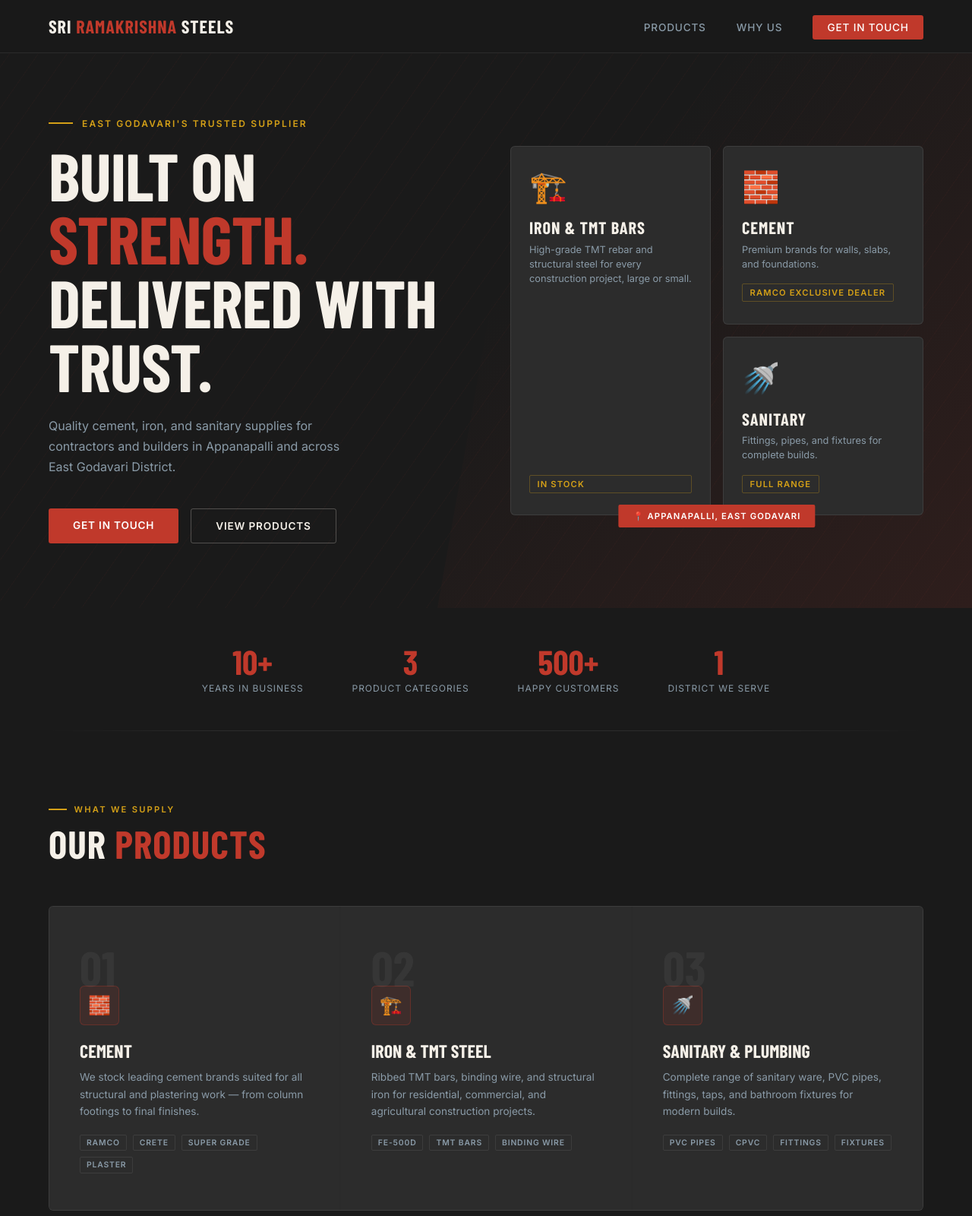
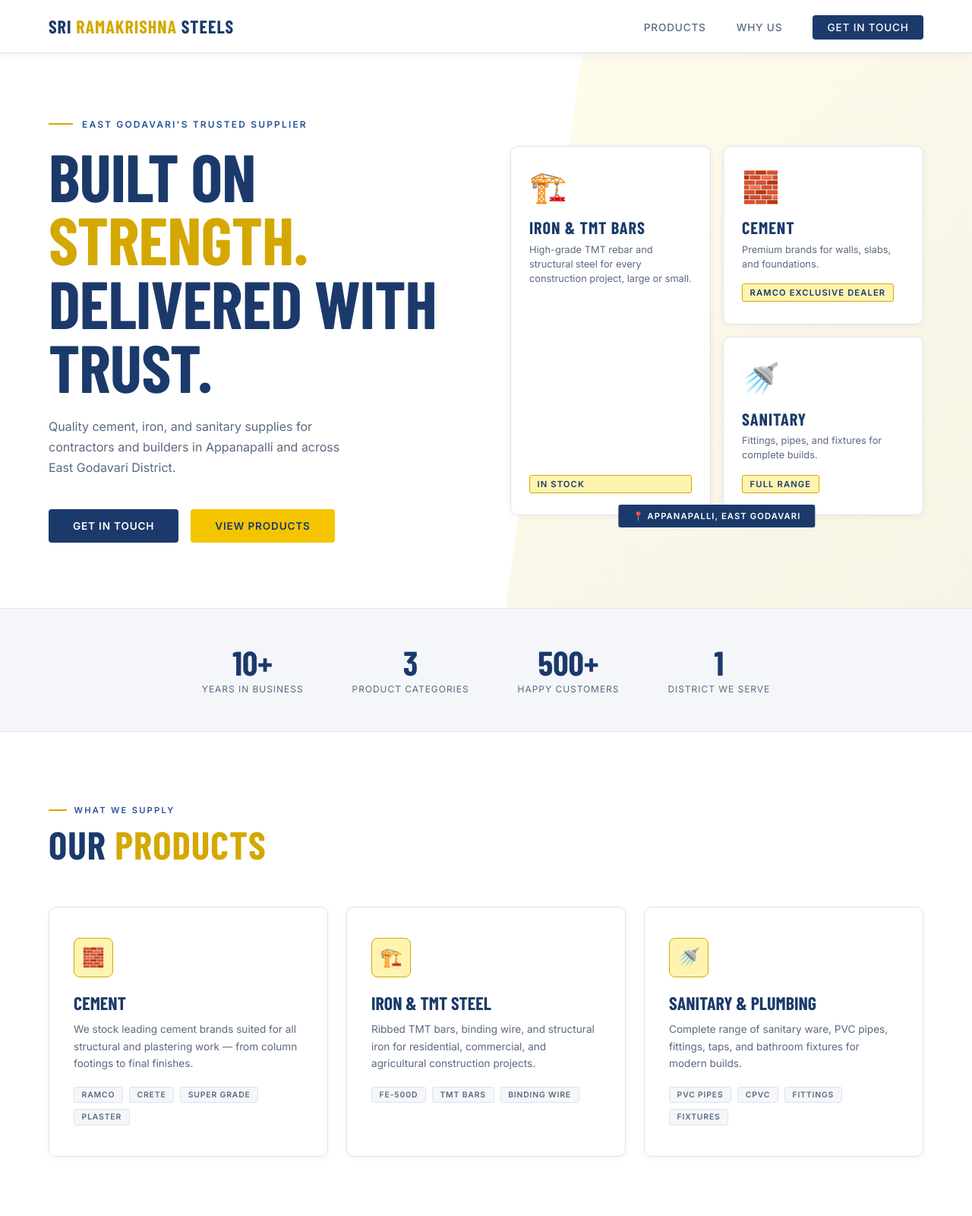
Before and after one commit to Vamsi-Gudimetla/Srksteels, a plain HTML site: page index.html in a window 1280 px wide. Shown: the top 1600 px of the page at 76% size. Drawn offline with nearby package versions, Linux system fonts and the light colour scheme; a web font is replaced by a local one.

Commit message:
Theme Change

```diff
--- a/index.html
+++ b/index.html
@@ -9,22 +9,25 @@
     *, *::before, *::after { box-sizing: border-box; margin: 0; padding: 0; }
 
     :root {
-      --charcoal: #1A1A1A;
-      --off-white: #F5F0E8;
-      --red: #C0392B;
-      --red-dark: #96281B;
-      --steel: #8A9BA8;
-      --amber: #D4A017;
-      --mid: #2C2C2C;
-      --border: rgba(255,255,255,0.08);
+      --navy: #1B3A6B;
+      --navy-dark: #122849;
+      --navy-light: #2A5298;
+      --yellow: #F5C400;
+      --yellow-dark: #D4A800;
+      --yellow-light: #FFF3B0;
+      --white: #FFFFFF;
+      --off-white: #F4F6FA;
+      --slate: #5A6A80;
+      --border: #DDE3EE;
+      --text: #1A2A3A;
     }
 
     html { scroll-behavior: smooth; }
 
     body {
       font-family: 'Inter', sans-serif;
-      background: var(--charcoal);
-      color: var(--off-white);
+      background: var(--white);
+      color: var(--text);
       overflow-x: hidden;
     }
 
@@ -38,9 +41,10 @@
       justify-content: space-between;
       padding: 0 5%;
       height: 70px;
-      background: rgba(26,26,26,0.92);
+      background: rgba(255,255,255,0.96);
       backdrop-filter: blur(12px);
       border-bottom: 1px solid var(--border);
+      box-shadow: 0 2px 12px rgba(27,58,107,0.07);
     }
 
     .nav-logo {
@@ -49,9 +53,9 @@
       font-weight: 800;
       letter-spacing: 0.04em;
       text-transform: uppercase;
-      color: var(--off-white);
+      color: var(--navy);
     }
-    .nav-logo span { color: var(--red); }
+    .nav-logo span { color: var(--yellow-dark); }
 
     .nav-links {
       display: flex;
@@ -59,7 +63,7 @@
       list-style: none;
     }
     .nav-links a {
-      color: var(--steel);
+      color: var(--slate);
       text-decoration: none;
       font-size: 0.85rem;
       font-weight: 500;
@@ -67,16 +71,16 @@
       text-transform: uppercase;
       transition: color 0.2s;
     }
-    .nav-links a:hover { color: var(--off-white); }
+    .nav-links a:hover { color: var(--navy); }
 
     .nav-cta {
-      background: var(--red);
+      background: var(--navy) !important;
       color: #fff !important;
       padding: 0.5rem 1.2rem;
-      border-radius: 3px;
+      border-radius: 4px;
       transition: background 0.2s !important;
     }
-    .nav-cta:hover { background: var(--red-dark) !important; color: #fff !important; }
+    .nav-cta:hover { background: var(--navy-dark) !important; }
 
     /* HERO */
     .hero {
@@ -87,30 +91,30 @@
       position: relative;
       overflow: hidden;
       padding: 70px 5% 0;
+      background: var(--white);
     }
 
-    /* Diagonal stripe background */
-    .hero::before {
+    /* Yellow diagonal accent */
+    .hero::after {
       content: '';
       position: absolute;
-      inset: 0;
-      background:
-        repeating-linear-gradient(
-          -55deg,
-          transparent,
-          transparent 30px,
-          rgba(192,57,43,0.04) 30px,
-          rgba(192,57,43,0.04) 31px
-        );
+      top: 0; right: 0;
+      width: 48%;
+      height: 100%;
+      background: var(--yellow);
+      clip-path: polygon(18% 0, 100% 0, 100% 100%, 0% 100%);
+      opacity: 0.08;
+      pointer-events: none;
     }
 
-    .hero-bg-accent {
+    .hero-stripe {
       position: absolute;
       top: 0; right: 0;
-      width: 55%;
+      width: 48%;
       height: 100%;
-      background: linear-gradient(135deg, transparent 30%, rgba(192,57,43,0.12) 100%);
-      clip-path: polygon(20% 0, 100% 0, 100% 100%, 0% 100%);
+      background: linear-gradient(135deg, transparent 20%, rgba(27,58,107,0.04) 100%);
+      clip-path: polygon(18% 0, 100% 0, 100% 100%, 0% 100%);
+      pointer-events: none;
     }
 
     .hero-content {
@@ -129,7 +133,7 @@
       font-weight: 600;
       letter-spacing: 0.18em;
       text-transform: uppercase;
-      color: var(--amber);
+      color: var(--navy-light);
       margin-bottom: 1.2rem;
       display: flex;
       align-items: center;
@@ -140,7 +144,7 @@
       display: block;
       width: 32px;
       height: 2px;
-      background: var(--amber);
+      background: var(--yellow-dark);
     }
 
     .hero-title {
@@ -151,16 +155,16 @@
       text-transform: uppercase;
       letter-spacing: -0.01em;
       margin-bottom: 1.5rem;
+      color: var(--navy);
     }
-
     .hero-title .line-accent {
-      color: var(--red);
+      color: var(--yellow-dark);
       display: block;
     }
 
     .hero-subtitle {
       font-size: 1rem;
-      color: var(--steel);
+      color: var(--slate);
       line-height: 1.7;
       max-width: 400px;
       margin-bottom: 2.5rem;
@@ -173,7 +177,7 @@
     }
 
     .btn-primary {
-      background: var(--red);
+      background: var(--navy);
       color: #fff;
       padding: 0.9rem 2rem;
       border: none;
@@ -184,31 +188,31 @@
       text-transform: uppercase;
       cursor: pointer;
       text-decoration: none;
-      border-radius: 3px;
+      border-radius: 4px;
       transition: background 0.2s, transform 0.15s;
       display: inline-block;
     }
-    .btn-primary:hover { background: var(--red-dark); transform: translateY(-2px); }
+    .btn-primary:hover { background: var(--navy-dark); transform: translateY(-2px); }
 
-    .btn-ghost {
-      background: transparent;
-      color: var(--off-white);
+    .btn-yellow {
+      background: var(--yellow);
+      color: var(--navy);
       padding: 0.9rem 2rem;
-      border: 1px solid rgba(245,240,232,0.25);
+      border: none;
       font-family: 'Inter', sans-serif;
       font-size: 0.85rem;
-      font-weight: 600;
+      font-weight: 700;
       letter-spacing: 0.06em;
       text-transform: uppercase;
       cursor: pointer;
       text-decoration: none;
-      border-radius: 3px;
-      transition: border-color 0.2s, transform 0.15s;
+      border-radius: 4px;
+      transition: background 0.2s, transform 0.15s;
       display: inline-block;
     }
-    .btn-ghost:hover { border-color: var(--off-white); transform: translateY(-2px); }
+    .btn-yellow:hover { background: var(--yellow-dark); transform: translateY(-2px); }
 
-    /* Hero visual card stack */
+    /* Hero visual cards */
     .hero-visual {
       display: grid;
       grid-template-columns: 1fr 1fr;
@@ -217,24 +221,21 @@
     }
 
     .material-card {
-      background: var(--mid);
-      border: 1px solid var(--border);
-      border-radius: 6px;
+      background: var(--white);
+      border: 1.5px solid var(--border);
+      border-radius: 10px;
       padding: 1.8rem 1.5rem;
-      transition: border-color 0.25s, transform 0.25s;
+      transition: border-color 0.25s, transform 0.25s, box-shadow 0.25s;
+      box-shadow: 0 2px 8px rgba(27,58,107,0.06);
     }
     .material-card:hover {
-      border-color: rgba(192,57,43,0.5);
+      border-color: var(--yellow);
       transform: translateY(-4px);
+      box-shadow: 0 12px 30px rgba(27,58,107,0.12);
     }
-
     .material-card.tall { grid-row: span 2; display: flex; flex-direction: column; justify-content: space-between; }
 
-    .material-icon {
-      font-size: 2.5rem;
-      margin-bottom: 1rem;
-      display: block;
-    }
+    .material-icon { font-size: 2.5rem; margin-bottom: 1rem; display: block; }
     .material-card h3 {
       font-family: 'Barlow Condensed', sans-serif;
       font-size: 1.4rem;
@@ -242,20 +243,22 @@
       text-transform: uppercase;
       letter-spacing: 0.04em;
       margin-bottom: 0.4rem;
+      color: var(--navy);
     }
-    .material-card p { font-size: 0.8rem; color: var(--steel); line-height: 1.5; }
+    .material-card p { font-size: 0.8rem; color: var(--slate); line-height: 1.5; }
 
     .card-tag {
       display: inline-block;
       margin-top: 1rem;
       font-size: 0.7rem;
-      font-weight: 600;
+      font-weight: 700;
       letter-spacing: 0.1em;
       text-transform: uppercase;
-      color: var(--amber);
-      border: 1px solid rgba(212,160,23,0.3);
+      color: var(--navy);
+      background: var(--yellow-light);
+      border: 1px solid var(--yellow-dark);
       padding: 0.25rem 0.6rem;
-      border-radius: 2px;
+      border-radius: 3px;
     }
 
     .hero-location {
@@ -263,21 +266,21 @@
       bottom: -1rem;
       left: 50%;
       transform: translateX(-50%);
-      background: var(--red);
+      background: var(--navy);
       color: #fff;
       font-size: 0.7rem;
       font-weight: 600;
       letter-spacing: 0.1em;
       text-transform: uppercase;
       padding: 0.5rem 1.2rem;
-      border-radius: 2px;
+      border-radius: 3px;
       white-space: nowrap;
     }
 
     /* DIVIDER */
     .section-divider {
       height: 1px;
-      background: linear-gradient(90deg, transparent, var(--border) 20%, var(--border) 80%, transparent);
+      background: var(--border);
       margin: 0 5%;
     }
 
@@ -288,39 +291,38 @@
       justify-content: center;
       gap: 4rem;
       flex-wrap: wrap;
+      background: var(--off-white);
+      border-top: 1px solid var(--border);
+      border-bottom: 1px solid var(--border);
     }
-    .trust-item {
-      text-align: center;
-    }
+    .trust-item { text-align: center; }
     .trust-number {
       font-family: 'Barlow Condensed', sans-serif;
       font-size: 2.8rem;
       font-weight: 800;
-      color: var(--red);
+      color: var(--navy);
       line-height: 1;
       display: block;
     }
     .trust-label {
       font-size: 0.75rem;
-      color: var(--steel);
+      color: var(--slate);
       letter-spacing: 0.08em;
       text-transform: uppercase;
       margin-top: 0.3rem;
       display: block;
     }
 
-    /* PRODUCTS */
+    /* SECTIONS */
     section { padding: 6rem 5%; }
 
-    .section-header {
-      margin-bottom: 3.5rem;
-    }
+    .section-header { margin-bottom: 3.5rem; }
     .section-eyebrow {
       font-size: 0.7rem;
       font-weight: 600;
       letter-spacing: 0.2em;
       text-transform: uppercase;
-      color: var(--amber);
+      color: var(--navy-light);
       margin-bottom: 0.8rem;
       display: flex;
       align-items: center;
@@ -331,7 +333,7 @@
       display: block;
       width: 24px;
       height: 2px;
-      background: var(--amber);
+      background: var(--yellow-dark);
     }
     .section-title {
       font-family: 'Barlow Condensed', sans-serif;
@@ -340,40 +342,37 @@
       text-transform: uppercase;
       letter-spacing: 0.02em;
       line-height: 1;
+      color: var(--navy);
     }
-    .section-title em { color: var(--red); font-style: normal; }
+    .section-title em { color: var(--yellow-dark); font-style: normal; }
 
+    /* PRODUCTS */
     .products-grid {
       display: grid;
       grid-template-columns: repeat(3, 1fr);
-      gap: 1.5px;
-      background: var(--border);
-      border: 1px solid var(--border);
-      border-radius: 6px;
-      overflow: hidden;
+      gap: 1.5rem;
     }
 
     .product-item {
-      background: var(--mid);
-      padding: 3rem 2.5rem;
-      transition: background 0.25s;
+      background: var(--white);
+      border: 1.5px solid var(--border);
+      border-radius: 10px;
+      padding: 2.5rem 2rem;
+      transition: border-color 0.25s, box-shadow 0.25s, transform 0.25s;
+      box-shadow: 0 2px 8px rgba(27,58,107,0.05);
     }
-    .product-item:hover { background: #333; }
+    .product-item:hover {
+      border-color: var(--yellow);
+      box-shadow: 0 12px 32px rgba(27,58,107,0.1);
+      transform: translateY(-4px);
+    }
 
-    .product-number {
-      font-family: 'Barlow Condensed', sans-serif;
-      font-size: 4rem;
-      font-weight: 800;
-      color: rgba(255,255,255,0.05);
-      line-height: 1;
-      margin-bottom: -0.5rem;
-    }
     .product-icon-wrap {
       width: 52px;
       height: 52px;
-      background: rgba(192,57,43,0.12);
-      border: 1px solid rgba(192,57,43,0.3);
-      border-radius: 6px;
+      background: var(--yellow-light);
+      border: 1.5px solid var(--yellow-dark);
+      border-radius: 8px;
       display: flex;
       align-items: center;
       justify-content: center;
@@ -386,8 +385,9 @@
       font-weight: 700;
       text-transform: uppercase;
       margin-bottom: 0.6rem;
+      color: var(--navy);
     }
-    .product-item p { font-size: 0.85rem; color: var(--steel); line-height: 1.65; }
+    .product-item p { font-size: 0.85rem; color: var(--slate); line-height: 1.65; }
 
     .product-brands {
       margin-top: 1.2rem;
@@ -400,44 +400,44 @@
       font-weight: 600;
       letter-spacing: 0.08em;
       text-transform: uppercase;
-      padding: 0.2rem 0.5rem;
+      padding: 0.2rem 0.6rem;
       border: 1px solid var(--border);
-      border-radius: 2px;
-      color: var(--steel);
+      border-radius: 3px;
+      color: var(--slate);
+      background: var(--off-white);
     }
 
     /* WHY US */
     .why-section {
-      background: var(--mid);
-      margin: 0;
+      background: var(--navy);
       padding: 6rem 5%;
     }
+    .why-section .section-eyebrow { color: var(--yellow); }
+    .why-section .section-title { color: #fff; }
+    .why-section .section-title em { color: var(--yellow); }
 
     .why-grid {
       display: grid;
       grid-template-columns: repeat(2, 1fr);
-      gap: 1px;
-      background: var(--border);
-      border: 1px solid var(--border);
-      border-radius: 6px;
-      overflow: hidden;
+      gap: 1.5rem;
       margin-top: 3.5rem;
     }
 
     .why-item {
-      background: var(--mid);
+      background: rgba(255,255,255,0.06);
+      border: 1px solid rgba(255,255,255,0.1);
+      border-radius: 10px;
       padding: 2.5rem;
       display: flex;
       gap: 1.5rem;
-      transition: background 0.2s;
+      transition: background 0.2s, border-color 0.2s;
     }
-    .why-item:hover { background: #333; }
+    .why-item:hover {
+      background: rgba(245,196,0,0.08);
+      border-color: rgba(245,196,0,0.3);
+    }
 
-    .why-icon {
-      font-size: 1.8rem;
-      flex-shrink: 0;
-      margin-top: 0.2rem;
-    }
+    .why-icon { font-size: 1.8rem; flex-shrink: 0; margin-top: 0.2rem; }
     .why-item h4 {
       font-family: 'Barlow Condensed', sans-serif;
       font-size: 1.2rem;
@@ -445,13 +445,12 @@
       text-transform: uppercase;
       letter-spacing: 0.03em;
       margin-bottom: 0.5rem;
+      color: #fff;
     }
-    .why-item p { font-size: 0.85rem; color: var(--steel); line-height: 1.65; }
+    .why-item p { font-size: 0.85rem; color: rgba(255,255,255,0.6); line-height: 1.65; }
 
     /* CONTACT */
-    .contact-section {
-      padding: 6rem 5%;
-    }
+    .contact-section { padding: 6rem 5%; background: var(--off-white); }
 
     .contact-inner {
       display: grid;
@@ -467,15 +466,10 @@
       text-transform: uppercase;
       line-height: 1;
       margin-bottom: 1.5rem;
+      color: var(--navy);
     }
-    .contact-info h2 em { color: var(--red); font-style: normal; }
-
-    .contact-info p {
-      color: var(--steel);
-      font-size: 0.9rem;
-      line-height: 1.7;
-      margin-bottom: 2.5rem;
-    }
+    .contact-info h2 em { color: var(--yellow-dark); font-style: normal; }
+    .contact-info p { color: var(--slate); font-size: 0.9rem; line-height: 1.7; margin-bottom: 2.5rem; }
 
     .contact-detail {
       display: flex;
@@ -484,14 +478,11 @@
       margin-bottom: 1.5rem;
     }
     .contact-detail-icon {
-      width: 40px;
-      height: 40px;
-      background: rgba(192,57,43,0.12);
-      border: 1px solid rgba(192,57,43,0.25);
-      border-radius: 4px;
-      display: flex;
-      align-items: center;
-      justify-content: center;
+      width: 40px; height: 40px;
+      background: var(--yellow-light);
+      border: 1.5px solid var(--yellow-dark);
+      border-radius: 6px;
+      display: flex; align-items: center; justify-content: center;
       font-size: 1rem;
       flex-shrink: 0;
     }
@@ -501,21 +492,17 @@
       font-weight: 600;
       letter-spacing: 0.1em;
       text-transform: uppercase;
-      color: var(--amber);
+      color: var(--navy-light);
       margin-bottom: 0.2rem;
     }
-    .contact-detail-text span {
-      font-size: 0.9rem;
-      color: var(--off-white);
-      line-height: 1.5;
-    }
+    .contact-detail-text span { font-size: 0.9rem; color: var(--text); line-height: 1.5; }
 
-    /* Contact form */
     .contact-form {
-      background: var(--mid);
-      border: 1px solid var(--border);
-      border-radius: 8px;
+      background: var(--white);
+      border: 1.5px solid var(--border);
+      border-radius: 12px;
       padding: 2.5rem;
+      box-shadow: 0 4px 20px rgba(27,58,107,0.08);
     }
     .contact-form h3 {
       font-family: 'Barlow Condensed', sans-serif;
@@ -523,47 +510,43 @@
       font-weight: 700;
       text-transform: uppercase;
       margin-bottom: 1.8rem;
-      letter-spacing: 0.04em;
+      color: var(--navy);
     }
 
-    .form-row {
-      display: grid;
-      grid-template-columns: 1fr 1fr;
-      gap: 1rem;
-      margin-bottom: 1rem;
-    }
+    .form-row { display: grid; grid-template-columns: 1fr 1fr; gap: 1rem; margin-bottom: 1rem; }
     .form-group { display: flex; flex-direction: column; gap: 0.4rem; margin-bottom: 1rem; }
     .form-group label {
       font-size: 0.7rem;
       font-weight: 600;
       letter-spacing: 0.1em;
       text-transform: uppercase;
-      color: var(--steel);
+      color: var(--slate);
     }
     .form-group input,
     .form-group select,
     .form-group textarea {
-      background: rgba(255,255,255,0.04);
-      border: 1px solid rgba(255,255,255,0.1);
-      border-radius: 4px;
-      color: var(--off-white);
+      background: var(--off-white);
+      border: 1.5px solid var(--border);
+      border-radius: 6px;
+      color: var(--text);
       padding: 0.75rem 1rem;
       font-family: 'Inter', sans-serif;
       font-size: 0.9rem;
       outline: none;
-      transition: border-color 0.2s;
+      transition: border-color 0.2s, box-shadow 0.2s;
     }
     .form-group input:focus,
     .form-group select:focus,
     .form-group textarea:focus {
-      border-color: var(--red);
+      border-color: var(--navy);
+      box-shadow: 0 0 0 3px rgba(27,58,107,0.1);
     }
     .form-group textarea { resize: vertical; min-height: 100px; }
-    .form-group select option { background: #2C2C2C; }
 
     /* FOOTER */
     footer {
-      border-top: 1px solid var(--border);
+      background: var(--navy);
+      border-top: 3px solid var(--yellow);
       padding: 2rem 5%;
       display: flex;
       align-items: center;
@@ -576,21 +559,17 @@
       font-size: 1.2rem;
       font-weight: 800;
       text-transform: uppercase;
+      color: #fff;
     }
-    .footer-brand span { color: var(--red); }
-    footer p {
-      font-size: 0.75rem;
-      color: var(--steel);
-    }
+    .footer-brand span { color: var(--yellow); }
+    footer p { font-size: 0.75rem; color: rgba(255,255,255,0.5); }
 
     /* ANIMATIONS */
     @keyframes fadeUp {
       from { opacity: 0; transform: translateY(24px); }
       to { opacity: 1; transform: translateY(0); }
     }
-    .hero-text-content > * {
-      animation: fadeUp 0.6s ease both;
-    }
+    .hero-text-content > * { animation: fadeUp 0.6s ease both; }
     .hero-text-content > *:nth-child(1) { animation-delay: 0.1s; }
     .hero-text-content > *:nth-child(2) { animation-delay: 0.2s; }
     .hero-text-content > *:nth-child(3) { animation-delay: 0.3s; }
@@ -627,7 +606,7 @@
 
   <!-- HERO -->
   <section class="hero">
-    <div class="hero-bg-accent"></div>
+    <div class="hero-stripe"></div>
     <div class="hero-content">
       <div class="hero-text-content">
         <div class="hero-eyebrow">East Godavari's Trusted Supplier</div>
@@ -641,7 +620,7 @@
         </p>
         <div class="hero-actions">
           <a href="#contact" class="btn-primary">Get in Touch</a>
-          <a href="#products" class="btn-ghost">View Products</a>
+          <a href="#products" class="btn-yellow">View Products</a>
         </div>
       </div>
 
@@ -691,8 +670,6 @@
     </div>
   </div>
 
-  <div class="section-divider"></div>
-
   <!-- PRODUCTS -->
   <section id="products">
     <div class="section-header">
@@ -701,7 +678,6 @@
     </div>
     <div class="products-grid">
       <div class="product-item">
-        <div class="product-number">01</div>
         <div class="product-icon-wrap">🧱</div>
         <h3>Cement</h3>
         <p>We stock leading cement brands suited for all structural and plastering work — from column footings to final finishes.</p>
@@ -713,7 +689,6 @@
         </div>
       </div>
       <div class="product-item">
-        <div class="product-number">02</div>
         <div class="product-icon-wrap">🏗️</div>
         <h3>Iron & TMT Steel</h3>
         <p>Ribbed TMT bars, binding wire, and structural iron for residential, commercial, and agricultural construction projects.</p>
@@ -724,7 +699,6 @@
         </div>
       </div>
       <div class="product-item">
-        <div class="product-number">03</div>
         <div class="product-icon-wrap">🚿</div>
         <h3>Sanitary & Plumbing</h3>
         <p>Complete range of sanitary ware, PVC pipes, fittings, taps, and bathroom fixtures for modern builds.</p>
@@ -801,7 +775,7 @@
           <div class="contact-detail-icon">🕐</div>
           <div class="contact-detail-text">
             <strong>Working Hours</strong>
-            <span>Sun - Sat: 6:00 AM – 8:00 PM</span>
+            <span>Sun – Sat: 6:00 AM – 8:00 PM</span>
           </div>
         </div>
       </div>
@@ -815,7 +789,7 @@
           </div>
           <div class="form-group">
             <label>Phone Number</label>
-            <input type="tel" placeholder="+91 98000 00013" />
+            <input type="tel" placeholder="+91 90000 00000" />
           </div>
         </div>
         <div class="form-group">
@@ -824,7 +798,7 @@
             <option value="">Select a category...</option>
             <option>Cement</option>
             <option>Iron / TMT Steel</option>
-            <option>Sanitary & Plumbing</option>
+            <option>Sanitary &amp; Plumbing</option>
             <option>Mixed / Multiple</option>
           </select>
         </div>
@@ -832,7 +806,7 @@
           <label>Your Message</label>
           <textarea placeholder="Tell us what you need — quantity, brand preference, delivery location..."></textarea>
         </div>
-        <button class="btn-primary" style="width:100%; justify-content: center;">Send Enquiry →</button>
+        <button class="btn-primary" style="width:100%;">Send Enquiry →</button>
       </div>
     </div>
   </section>
```
